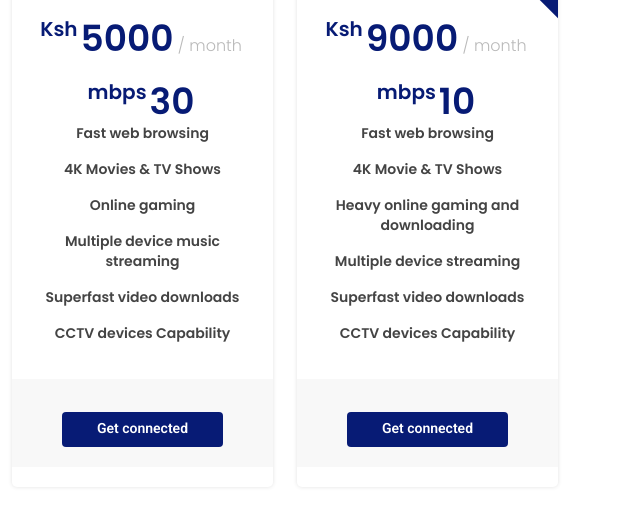
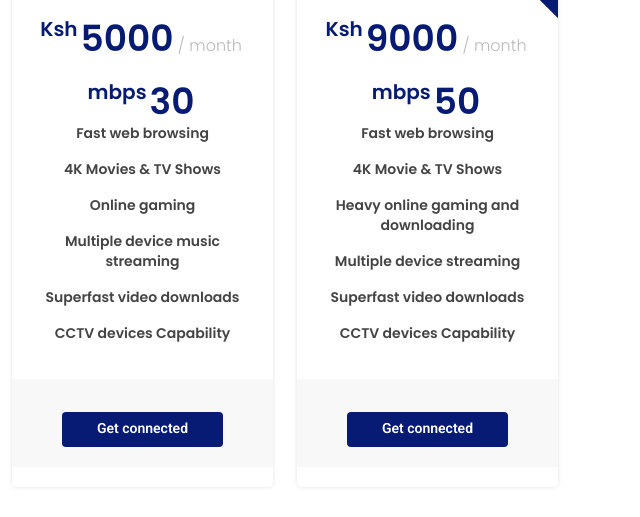
Before and after one commit to patrickkoti/eyadnaconnections, a plain HTML site: page index.html in a window 1280 px wide. Shown: the part 4464-4981 px from the top of the page, 640-1280 px from the left. Drawn offline with nearby package versions, Linux system fonts and the light colour scheme.

Commit message:
update 1

```diff
--- a/index.html
+++ b/index.html
@@ -746,7 +746,7 @@
               <span class="advanced">Premium</span>
               <h3>Platinum</h3>
               <h4><sup>Ksh</sup>9000<span> / month</span></h4>
-              <h4><sup>mbps</sup>10
+              <h4><sup>mbps</sup>50
               <ul>
                 <li>Fast web browsing</li>
                 <li>4K Movie & TV Shows</li>
```
